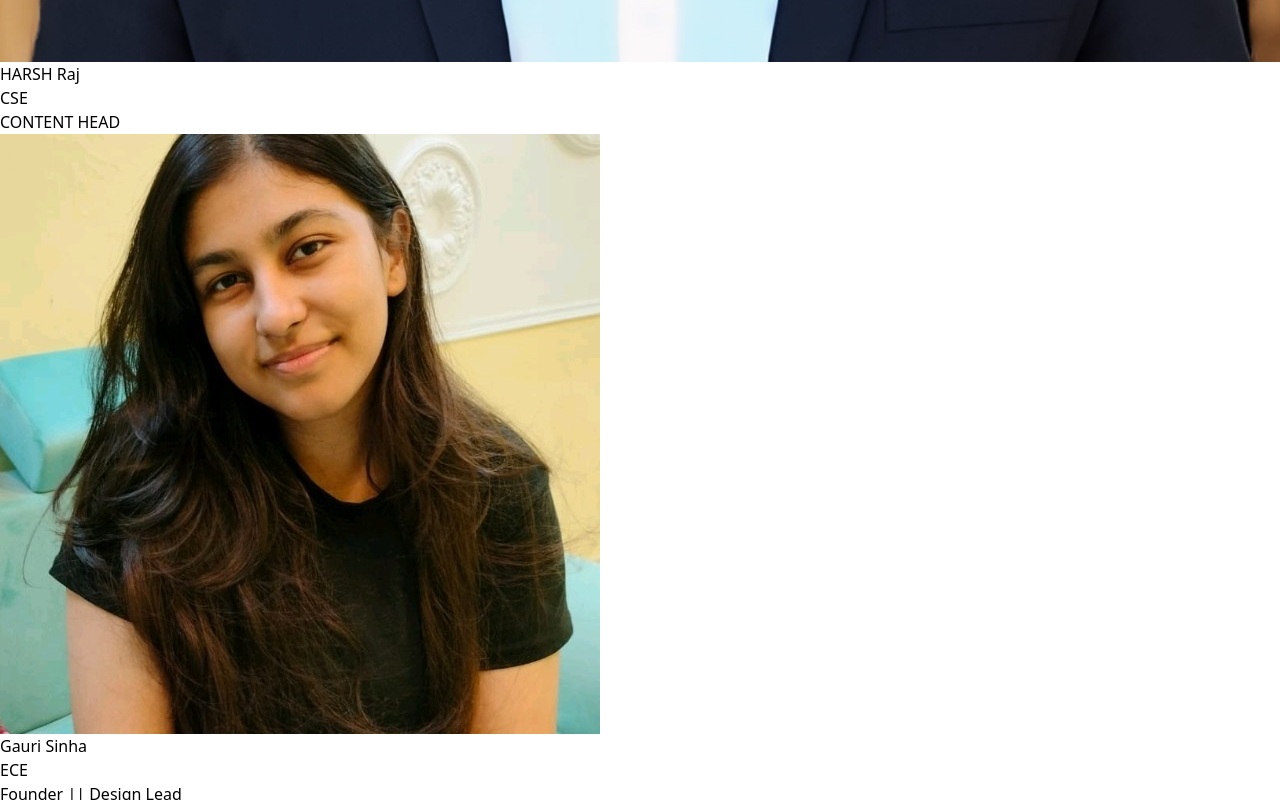
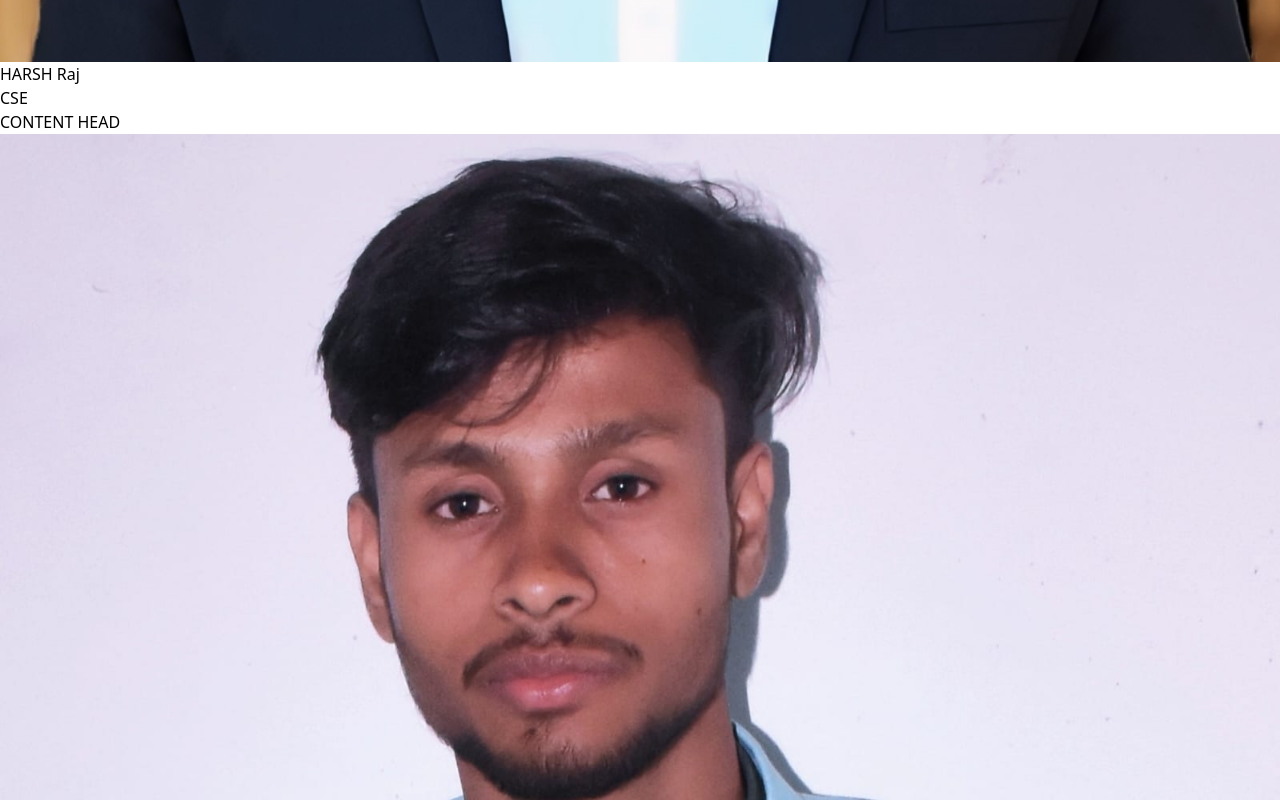
Before and after one commit to VISHALGAURAV95/Student_R-D_bitp, a React (Vite) app: page /about in a window 1280 px wide. Shown: the part 9940-10740 px from the top of the page. Built offline with nearby package versions, Linux system fonts and the light colour scheme.

Commit message:
added one more member

```diff
--- a/src/components/AboutDetail.jsx
+++ b/src/components/AboutDetail.jsx
@@ -9,7 +9,8 @@
 import amanpic from "../assets/amanpic2.jpg";
 import madhupic from "../assets/madhu.jpg";
 import harshpic from "../assets/Harsh_2.jpg";
-import scpandeypic from "../assets/scpandeypic.jpg"
+import scpandeypic from "../assets/scpandeypic.jpg";
+import akashpic from "../assets/akashpic.jpg";
 function TeamMember({ name, branch, position, photo, children }) {
   return (
     <div className="flex flex-col items-center bg-gray-800 text-white rounded-lg shadow-md p-2">
@@ -67,7 +68,9 @@
               <div>
                 <TeamMember name="Vishal Gaurav" position="Web Developer || Founder" branch="CSE" photo={vishalpic}>
                   <TeamMember name="Khushi Pathak" position="Event Head" branch="IT" photo={khusipic}>
-                    <TeamMember name="HARSH Raj" position="CONTENT HEAD" branch="CSE" photo={harshpic} />
+                    <TeamMember name="HARSH Raj" position="CONTENT HEAD" branch="CSE" photo={harshpic} >
+                    <TeamMember name="AKASH Raj" position="PR & OUTREACH" branch="CSE" photo={akashpic} />
+                    </TeamMember>
                   </TeamMember>
                 </TeamMember>
               </div>
```
Also changed, not shown: src/assets/akashpic.jpg (added).
